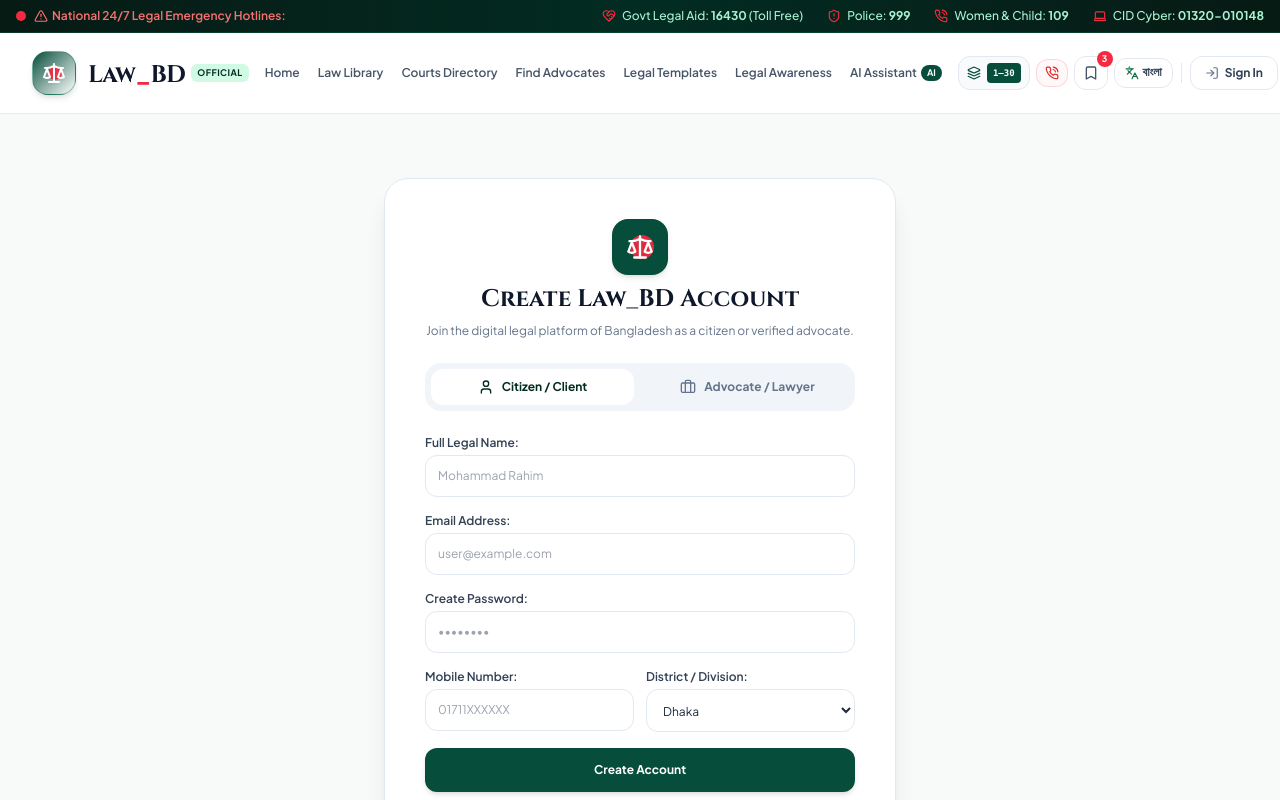
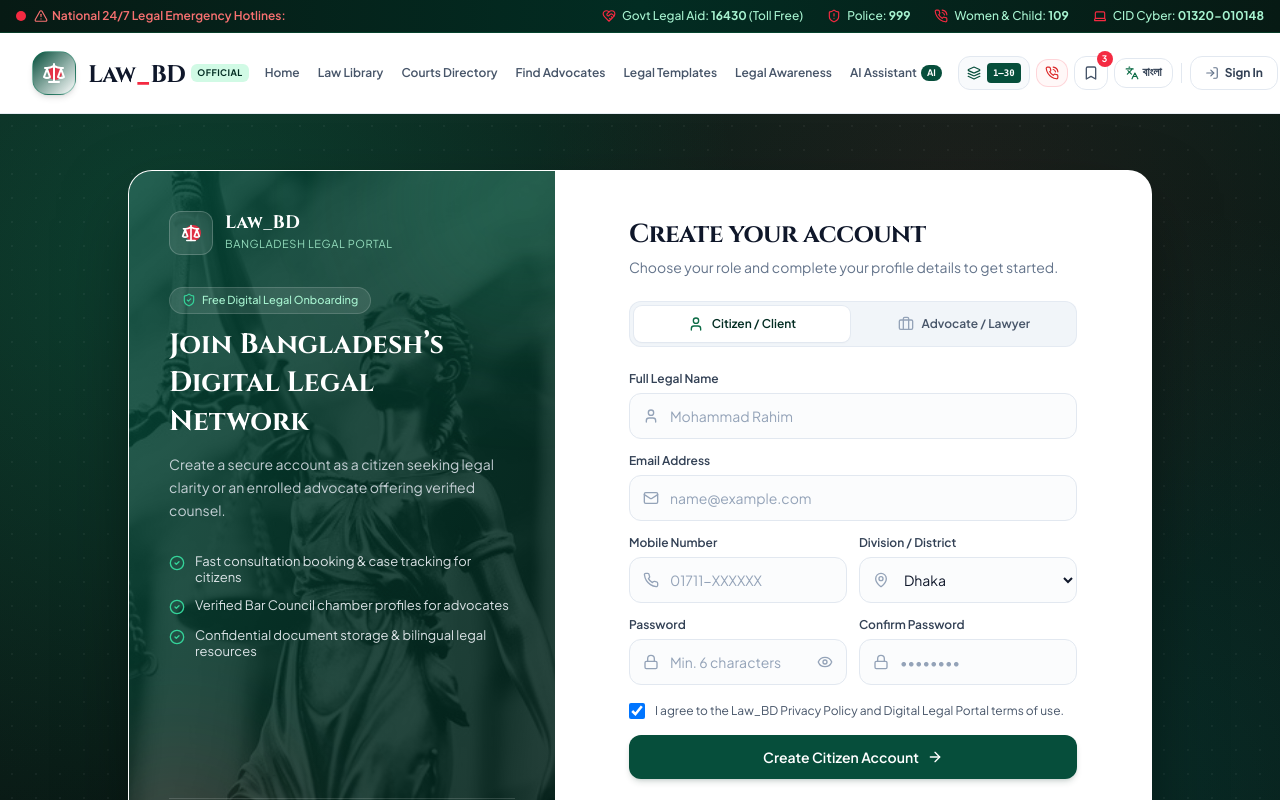
Before and after one commit to ahona25/Law_BD, a React (Vite) app in the folder frontend/: page /register in a window 1280 px wide. Shown: the top 800 px of the page. Built offline with nearby package versions, Linux system fonts and the light colour scheme.

Commit message:
feat(register): redesign registration page with AuthShell, validation, and bilingual UI

```diff
--- a/frontend/src/pages/RegisterPage.jsx
+++ b/frontend/src/pages/RegisterPage.jsx
@@ -1,38 +1,95 @@
 import React, { useState } from 'react';
 import { Link, useNavigate } from 'react-router-dom';
-import { Scale, Lock, Mail, User, Phone, MapPin, ShieldCheck, Briefcase } from 'lucide-react';
+import {
+  Lock,
+  Mail,
+  User,
+  Phone,
+  MapPin,
+  ShieldCheck,
+  Eye,
+  EyeOff,
+  AlertCircle,
+  ArrowRight,
+  Loader2,
+  BadgeCheck
+} from 'lucide-react';
 import { useAuth } from '../context/AuthContext';
 import { useLanguage } from '../context/LanguageContext';
+import AuthShell, { AuthRoleTabs, AUTH_INPUT_CLASS } from '../components/AuthShell';
+
+const BD_DIVISIONS = [
+  'Dhaka',
+  'Chattogram',
+  'Sylhet',
+  'Rajshahi',
+  'Khulna',
+  'Barishal',
+  'Rangpur',
+  'Mymensingh'
+];
 
 export default function RegisterPage() {
   const { register } = useAuth();
-  const { lang, t } = useLanguage();
+  const { lang } = useLanguage();
   const navigate = useNavigate();
 
   const [role, setRole] = useState('client'); // 'client' | 'lawyer'
   const [name, setName] = useState('');
   const [email, setEmail] = useState('');
   const [password, setPassword] = useState('');
+  const [confirmPassword, setConfirmPassword] = useState('');
+  const [showPassword, setShowPassword] = useState(false);
   const [phone, setPhone] = useState('');
   const [location, setLocation] = useState('Dhaka');
   const [barCouncilNo, setBarCouncilNo] = useState('');
+  const [acceptedTerms, setAcceptedTerms] = useState(true);
   const [loading, setLoading] = useState(false);
   const [error, setError] = useState('');
+
+  const isBn = lang === 'bn';
 
   const handleSubmit = async (e) => {
     e.preventDefault();
     setError('');
+
+    if (password.length < 6) {
+      setError(
+        isBn
+          ? 'পাসওয়ার্ড কমপক্ষে ৬ অক্ষরের হতে হবে।'
+          : 'Password must be at least 6 characters long.'
+      );
+      return;
+    }
+
+    if (password !== confirmPassword) {
+      setError(
+        isBn
+          ? 'পাসওয়ার্ড দুটি মিলছে না। অনুগ্রহ করে পুনরায় যাচাই করুন।'
+          : 'Passwords do not match. Please verify both fields.'
+      );
+      return;
+    }
+
+    if (!acceptedTerms) {
+      setError(
+        isBn
+          ? 'চালিয়ে যেতে অনুগ্রহ করে শর্তাবলী ও গোপনীয়তা নীতিতে সম্মত হন।'
+          : 'Please accept the platform terms and privacy policy to continue.'
+      );
+      return;
+    }
+
     setLoading(true);
-
     try {
       const res = await register({
-        name,
-        email,
+        name: name.trim(),
+        email: email.trim(),
         password,
         role,
-        phone,
+        phone: phone.trim(),
         location,
-        barCouncilNo: role === 'lawyer' ? barCouncilNo : undefined
+        barCouncilNo: role === 'lawyer' ? barCouncilNo.trim() : undefined
       });
 
       if (res.success) {
@@ -40,167 +97,277 @@ export default function RegisterPage() {
         else navigate('/dashboard/client');
       }
     } catch (err) {
-      setError(err.message || 'Registration failed');
+      setError(
+        err.message ||
+          (isBn ? 'নিবন্ধন সম্পন্ন করা যায়নি।' : 'Registration failed. Please try again.')
+      );
     } finally {
       setLoading(false);
     }
   };
 
+  const features = isBn
+    ? [
+        'নাগরিকদের জন্য দ্রুত আইনি পরামর্শ ও কেস ট্র্যাকিং সুবিধা',
+        'আইনজীবীদের জন্য বাংলাদেশ বার কাউন্সিল যাচাইকৃত প্রোফাইল',
+        'তথ্য গোপনীয়তা এবং নিরাপদ ডিজিটাল ডকুমেন্ট ব্যবস্থাপনা'
+      ]
+    : [
+        'Fast consultation booking & case tracking for citizens',
+        'Verified Bar Council chamber profiles for advocates',
+        'Confidential document storage & bilingual legal resources'
+      ];
+
   return (
-    <div className="min-h-screen bg-[#F8FAF9] flex items-center justify-center p-4 py-16">
-      <div className="max-w-lg w-full bg-white rounded-3xl p-6 sm:p-10 border border-slate-200 shadow-xl space-y-6">
-
-        {/* Header */}
-        <div className="text-center space-y-2">
-          <div className="w-14 h-14 rounded-2xl bg-bdGreen-800 text-white flex items-center justify-center mx-auto shadow-md relative">
-            <div className="absolute w-6 h-6 rounded-full bg-bdRed-500 opacity-90 -mr-1"></div>
-            <Scale className="relative z-10 w-7 h-7 text-white" />
-          </div>
-          <h1 className="font-serif font-bold text-2xl text-slate-900">
-            Create Law_BD Account
-          </h1>
-          <p className="text-xs text-slate-500">
-            Join the digital legal platform of Bangladesh as a citizen or verified advocate.
-          </p>
-        </div>
-
-        {/* Account Role Selector */}
-        <div className="grid grid-cols-2 gap-3 p-1.5 bg-slate-100 rounded-2xl">
-          <button
-            type="button"
-            onClick={() => setRole('client')}
-            className={`py-2.5 rounded-xl text-xs font-bold transition-all flex items-center justify-center gap-2 ${
-              role === 'client'
-                ? 'bg-white text-bdGreen-900 shadow-xs'
-                : 'text-slate-500 hover:text-slate-800'
-            }`}
+    <AuthShell
+      badgeText={isBn ? 'বিনামূল্যে পোর্টাল নিবন্ধন' : 'Free Digital Legal Onboarding'}
+      asideTitle={
+        isBn
+          ? 'বাংলাদেশের ডিজিটাল আইনি নেটওয়ার্কে যুক্ত হন'
+          : 'Join Bangladesh’s Digital Legal Network'
+      }
+      asideSubtitle={
+        isBn
+          ? 'আইনি সহায়তা খুঁজছেন এমন নাগরিক হিসেবে অথবা যাচাইকৃত আইনজীবী হিসেবে আপনার অ্যাকাউন্ট তৈরি করুন।'
+          : 'Create a secure account as a citizen seeking legal clarity or an enrolled advocate offering verified counsel.'
+      }
+      features={features}
+      heading={isBn ? 'নতুন অ্যাকাউন্ট তৈরি করুন' : 'Create your account'}
+      subheading={
+        isBn
+          ? 'আপনার ভূমিকা নির্বাচন করুন এবং নিচের তথ্যগুলো পূরণ করুন।'
+          : 'Choose your role and complete your profile details to get started.'
+      }
     >
-            <User className="w-4 h-4" />
-            <span>Citizen / Client</span>
-          </button>
-          <button
-            type="button"
-            onClick={() => setRole('lawyer')}
-            className={`py-2.5 rounded-xl text-xs font-bold transition-all flex items-center justify-center gap-2 ${
-              role === 'lawyer'
-                ? 'bg-bdGreen-800 text-white shadow-xs'
-                : 'text-slate-500 hover:text-slate-800'
-            }`}
-          >
-            <Briefcase className="w-4 h-4" />
-            <span>Advocate / Lawyer</span>
-          </button>
-        </div>
+      <AuthRoleTabs
+        role={role}
+        onChange={(nextRole) => {
+          setRole(nextRole);
+          setError('');
+        }}
+      />
 
       {error && (
-          <div className="p-3 bg-rose-50 border border-rose-200 text-bdRed-600 rounded-xl text-xs font-semibold text-center">
-            {error}
+        <div
+          role="alert"
+          className="flex items-start gap-2.5 p-3.5 bg-rose-50 border border-rose-200 text-bdRed-700 rounded-xl text-xs font-medium"
+        >
+          <AlertCircle className="w-4 h-4 shrink-0 mt-0.5" />
+          <span>{error}</span>
         </div>
       )}
 
-        <form onSubmit={handleSubmit} className="space-y-4 text-xs">
+      <form onSubmit={handleSubmit} className="space-y-3.5">
         <div>
-            <label className="block text-slate-700 font-semibold mb-1">Full Legal Name:</label>
+          <label htmlFor="reg-name" className="block text-xs font-semibold text-slate-700 mb-1.5">
+            {isBn ? 'পূর্ণ আইনি নাম' : 'Full Legal Name'}
+          </label>
+          <div className="relative">
+            <User className="w-4 h-4 text-slate-400 absolute left-3.5 top-1/2 -translate-y-1/2 pointer-events-none" />
             <input
+              id="reg-name"
               type="text"
+              autoComplete="name"
               value={name}
               onChange={(e) => setName(e.target.value)}
               placeholder={role === 'lawyer' ? 'Adv. Md. Kamrul Islam' : 'Mohammad Rahim'}
-              className="w-full p-3 rounded-xl border border-slate-200 text-xs focus:outline-none focus:border-bdGreen-800"
+              className={AUTH_INPUT_CLASS}
               required
             />
           </div>
+        </div>
 
         <div>
-            <label className="block text-slate-700 font-semibold mb-1">Email Address:</label>
+          <label htmlFor="reg-email" className="block text-xs font-semibold text-slate-700 mb-1.5">
+            {isBn ? 'ইমেইল ঠিকানা' : 'Email Address'}
+          </label>
+          <div className="relative">
+            <Mail className="w-4 h-4 text-slate-400 absolute left-3.5 top-1/2 -translate-y-1/2 pointer-events-none" />
             <input
+              id="reg-email"
               type="email"
+              autoComplete="email"
               value={email}
               onChange={(e) => setEmail(e.target.value)}
-              placeholder="user@example.com"
-              className="w-full p-3 rounded-xl border border-slate-200 text-xs focus:outline-none focus:border-bdGreen-800"
+              placeholder="name@example.com"
+              className={AUTH_INPUT_CLASS}
               required
             />
           </div>
-
-          <div>
-            <label className="block text-slate-700 font-semibold mb-1">Create Password:</label>
-            <input
-              type="password"
-              value={password}
-              onChange={(e) => setPassword(e.target.value)}
-              placeholder="••••••••"
-              className="w-full p-3 rounded-xl border border-slate-200 text-xs focus:outline-none focus:border-bdGreen-800"
-              required
-            />
         </div>
 
         <div className="grid grid-cols-1 sm:grid-cols-2 gap-3">
           <div>
-              <label className="block text-slate-700 font-semibold mb-1">Mobile Number:</label>
+            <label htmlFor="reg-phone" className="block text-xs font-semibold text-slate-700 mb-1.5">
+              {isBn ? 'মোবাইল নম্বর' : 'Mobile Number'}
+            </label>
+            <div className="relative">
+              <Phone className="w-4 h-4 text-slate-400 absolute left-3.5 top-1/2 -translate-y-1/2 pointer-events-none" />
               <input
+                id="reg-phone"
                 type="tel"
+                autoComplete="tel"
                 value={phone}
                 onChange={(e) => setPhone(e.target.value)}
-                placeholder="01711XXXXXX"
-                className="w-full p-3 rounded-xl border border-slate-200 text-xs focus:outline-none focus:border-bdGreen-800"
+                placeholder="01711-XXXXXX"
+                className={AUTH_INPUT_CLASS}
               />
             </div>
+          </div>
+
           <div>
-              <label className="block text-slate-700 font-semibold mb-1">District / Division:</label>
+            <label htmlFor="reg-location" className="block text-xs font-semibold text-slate-700 mb-1.5">
+              {isBn ? 'বিভাগ / জেলা' : 'Division / District'}
+            </label>
+            <div className="relative">
+              <MapPin className="w-4 h-4 text-slate-400 absolute left-3.5 top-1/2 -translate-y-1/2 pointer-events-none" />
               <select
+                id="reg-location"
                 value={location}
                 onChange={(e) => setLocation(e.target.value)}
-                className="w-full p-3 rounded-xl border border-slate-200 text-xs focus:outline-none focus:border-bdGreen-800 bg-white"
+                className={`${AUTH_INPUT_CLASS} pr-8 cursor-pointer`}
               >
-                <option value="Dhaka">Dhaka</option>
-                <option value="Chattogram">Chattogram</option>
-                <option value="Sylhet">Sylhet</option>
-                <option value="Rajshahi">Rajshahi</option>
-                <option value="Khulna">Khulna</option>
-                <option value="Barishal">Barishal</option>
-                <option value="Rangpur">Rangpur</option>
+                {BD_DIVISIONS.map((div) => (
+                  <option key={div} value={div}>
+                    {div}
+                  </option>
+                ))}
               </select>
             </div>
           </div>
+        </div>
 
-          {/* Advocate Specific: Bar Council Roll */}
+        <div className="grid grid-cols-1 sm:grid-cols-2 gap-3">
+          <div>
+            <label htmlFor="reg-password" className="block text-xs font-semibold text-slate-700 mb-1.5">
+              {isBn ? 'পাসওয়ার্ড' : 'Password'}
+            </label>
+            <div className="relative">
+              <Lock className="w-4 h-4 text-slate-400 absolute left-3.5 top-1/2 -translate-y-1/2 pointer-events-none" />
+              <input
+                id="reg-password"
+                type={showPassword ? 'text' : 'password'}
+                autoComplete="new-password"
+                value={password}
+                onChange={(e) => setPassword(e.target.value)}
+                placeholder="Min. 6 characters"
+                className={`${AUTH_INPUT_CLASS} pr-10`}
+                required
+              />
+              <button
+                type="button"
+                onClick={() => setShowPassword((prev) => !prev)}
+                aria-label={showPassword ? 'Hide password' : 'Show password'}
+                className="absolute right-2.5 top-1/2 -translate-y-1/2 p-1 text-slate-400 hover:text-slate-700 rounded-md transition-colors"
+              >
+                {showPassword ? <EyeOff className="w-4 h-4" /> : <Eye className="w-4 h-4" />}
+              </button>
+            </div>
+          </div>
+
+          <div>
+            <label
+              htmlFor="reg-confirm-password"
+              className="block text-xs font-semibold text-slate-700 mb-1.5"
+            >
+              {isBn ? 'পাসওয়ার্ড নিশ্চিত করুন' : 'Confirm Password'}
+            </label>
+            <div className="relative">
+              <Lock className="w-4 h-4 text-slate-400 absolute left-3.5 top-1/2 -translate-y-1/2 pointer-events-none" />
+              <input
+                id="reg-confirm-password"
+                type={showPassword ? 'text' : 'password'}
+                autoComplete="new-password"
+                value={confirmPassword}
+                onChange={(e) => setConfirmPassword(e.target.value)}
+                placeholder="••••••••"
+                className={AUTH_INPUT_CLASS}
+                required
+              />
+            </div>
+          </div>
+        </div>
+
         {role === 'lawyer' && (
-            <div className="p-4 bg-emerald-50/70 rounded-2xl border border-emerald-200 space-y-2">
-              <label className="block text-bdGreen-900 font-bold">
-                Bangladesh Bar Council Enrollment Roll No:
+          <div className="p-3.5 bg-emerald-50/75 rounded-xl border border-emerald-200/90 space-y-2">
+            <label
+              htmlFor="reg-bar-council"
+              className="flex items-center gap-1.5 text-xs font-bold text-bdGreen-900"
+            >
+              <BadgeCheck className="w-4 h-4 text-bdGreen-700" />
+              <span>
+                {isBn
+                  ? 'বাংলাদেশ বার কাউন্সিল এনরোলমেন্ট রোল নম্বর'
+                  : 'Bangladesh Bar Council Enrollment Roll No.'}
+              </span>
             </label>
+            <div className="relative">
+              <ShieldCheck className="w-4 h-4 text-bdGreen-700/70 absolute left-3.5 top-1/2 -translate-y-1/2 pointer-events-none" />
               <input
+                id="reg-bar-council"
                 type="text"
                 value={barCouncilNo}
                 onChange={(e) => setBarCouncilNo(e.target.value)}
-                placeholder="E.g. BC/DH-10492/2018"
-                className="w-full p-2.5 rounded-xl border border-emerald-300 text-xs font-mono focus:outline-none focus:border-bdGreen-800"
+                placeholder="BC/DH-10492/2018"
+                className="w-full pl-10 pr-3.5 py-2.5 rounded-xl border border-emerald-300 bg-white text-xs font-mono text-slate-900 placeholder:text-slate-400 focus:outline-none focus:border-bdGreen-800 focus:ring-4 focus:ring-bdGreen-800/10"
                 required={role === 'lawyer'}
               />
-              <p className="text-[10px] text-slate-500">
-                Subject to administrative verification against official Bangladesh Bar Council records.
+            </div>
+            <p className="text-[11px] text-slate-600 leading-relaxed">
+              {isBn
+                ? 'প্রশাসনিক যাচাইকরণের মাধ্যমে বাংলাদেশ বার কাউন্সিলের রেকর্ডের সাথে মিলিয়ে দেখা হবে।'
+                : 'Subject to administrative verification against official Bangladesh Bar Council records.'}
             </p>
           </div>
         )}
 
+        <label className="flex items-start gap-2.5 pt-0.5 text-xs text-slate-600 cursor-pointer select-none">
+          <input
+            type="checkbox"
+            checked={acceptedTerms}
+            onChange={(e) => setAcceptedTerms(e.target.checked)}
+            className="mt-0.5 w-4 h-4 rounded border-slate-300 text-bdGreen-800 focus:ring-bdGreen-800"
+          />
+          <span className="leading-relaxed">
+            {isBn
+              ? 'আমি Law_BD-এর গোপনীয়তা নীতি ও ডিজিটাল আইনি পোর্টালের শর্তাবলীতে সম্মত।'
+              : 'I agree to the Law_BD Privacy Policy and Digital Legal Portal terms of use.'}
+          </span>
+        </label>
+
         <button
           type="submit"
           disabled={loading}
-            className="w-full py-3.5 bg-bdGreen-800 hover:bg-bdGreen-700 disabled:opacity-50 text-white rounded-xl font-bold text-xs transition-all shadow-md"
+          className="w-full py-3 px-4 bg-bdGreen-800 hover:bg-bdGreen-700 active:scale-[0.99] disabled:opacity-60 disabled:cursor-not-allowed text-white rounded-xl font-semibold text-sm transition-all shadow-md shadow-bdGreen-900/15 flex items-center justify-center gap-2"
         >
-            {loading ? 'Registering Account...' : 'Create Account'}
+          {loading ? (
+            <>
+              <Loader2 className="w-4 h-4 animate-spin" />
+              <span>{isBn ? 'অ্যাকাউন্ট তৈরি হচ্ছে...' : 'Creating account...'}</span>
+            </>
+          ) : (
+            <>
+              <span>
+                {role === 'lawyer'
+                  ? isBn
+                    ? 'আইনজীবী অ্যাকাউন্ট তৈরি করুন'
+                    : 'Register as Advocate'
+                  : isBn
+                  ? 'নাগরিক অ্যাকাউন্ট তৈরি করুন'
+                  : 'Create Citizen Account'}
+              </span>
+              <ArrowRight className="w-4 h-4" />
+            </>
+          )}
         </button>
       </form>
 
-        <div className="text-center text-xs text-slate-500 pt-2 border-t border-slate-100">
-          Already registered?{' '}
-          <Link to="/login" className="text-bdGreen-800 font-bold hover:underline">
-            Sign In Here
+      <p className="text-center text-xs sm:text-sm text-slate-500 pt-2 border-t border-slate-100">
+        {isBn ? 'ইতিমধ্যে অ্যাকাউন্ট আছে?' : 'Already have an account?'}{' '}
+        <Link to="/login" className="text-bdGreen-800 font-semibold hover:underline">
+          {isBn ? 'এখানে সাইন ইন করুন' : 'Sign in here'}
         </Link>
-        </div>
-
-      </div>
-    </div>
+      </p>
+    </AuthShell>
   );
 }
```
Lines whose indentation alone changed are shown as unchanged.
